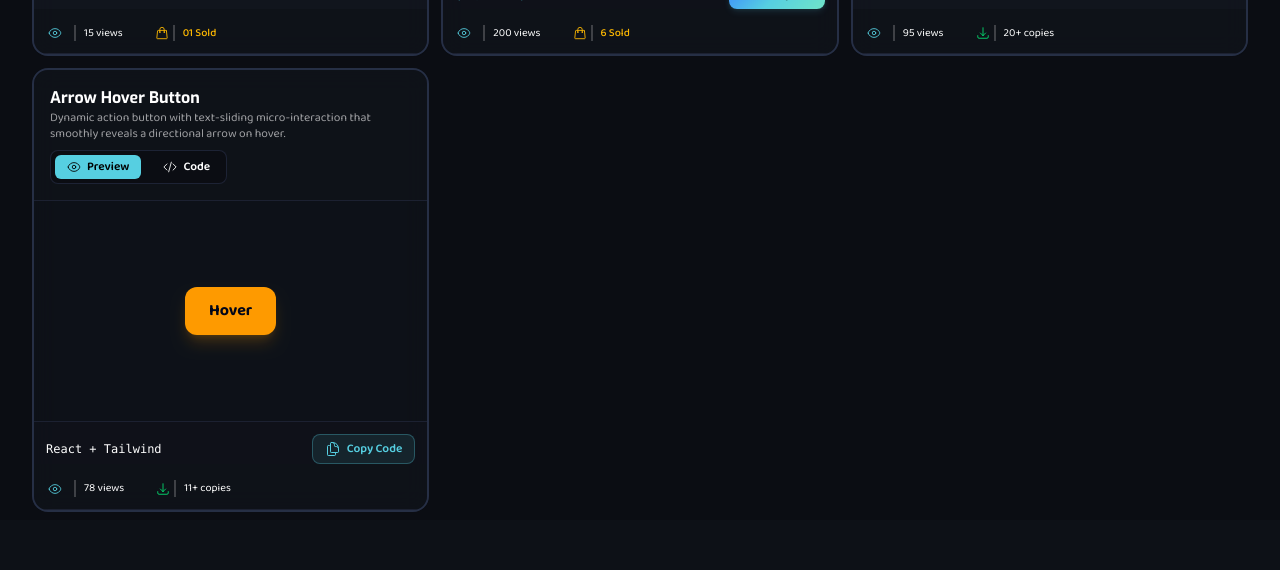
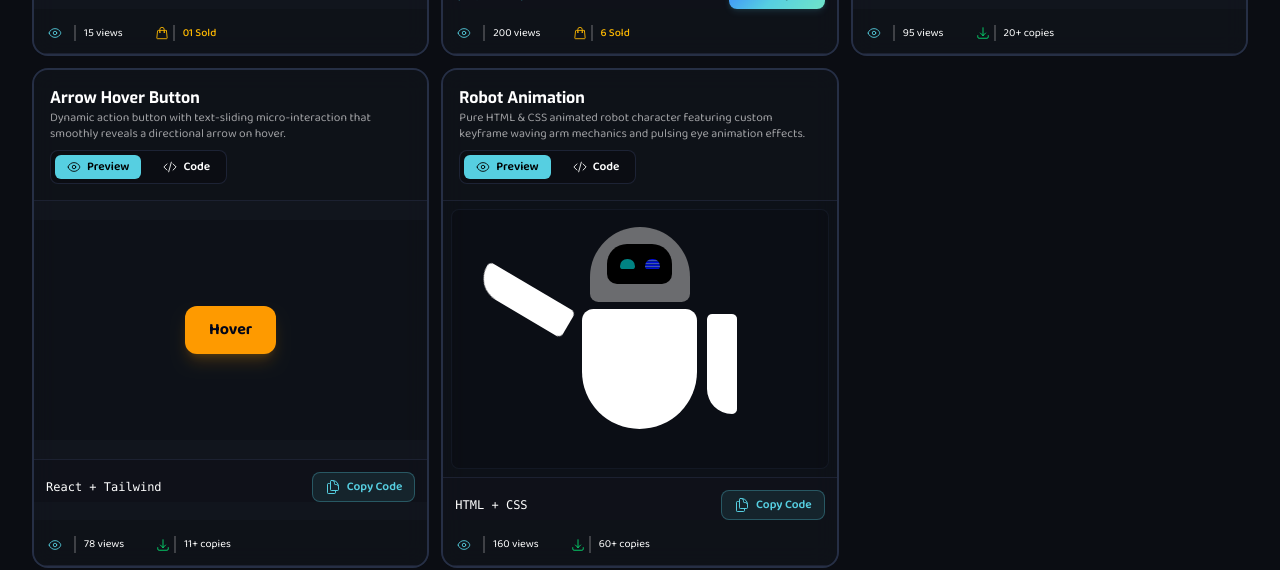
Before and after one commit to lakshan-beast/SyncXel, a React (Vite) app: page /components in a window 1280 px wide. Shown: the part 1757-2327 px from the top of the page. Before the commit the page ends 2277 px from the top, so only its background shows below. Built offline with nearby package versions, Linux system fonts and the light colour scheme; a web font is replaced by a local one.

Commit message:
feat: add Robot animation component with HTML and CSS implementation

```diff
--- a/src/components/library/GlassLoginForm.jsx
+++ b/src/components/library/GlassLoginForm.jsx
@@ -8,8 +8,6 @@ import {
   HiOutlineCheckCircle,
   HiOutlineExclamationCircle,
 } from "react-icons/hi";
-
-// import LoginImage from "../../assets/login-background.jpg";
 
 const GlassLoginForm = () => {
   const [isLogin, setIsLogin] = useState(true);
@@ -31,7 +29,7 @@ const GlassLoginForm = () => {
 
     if (isLogin) {
       // Mock Login Check (Demo Credentials)
-      if (username === "admin" && password === "1234") {
+      if (username === "Admin" && password === "1234") {
         setAuthStatus({
           success: true,
           title: `Welcome, ${username}! 🎉`,
@@ -69,12 +67,7 @@ const GlassLoginForm = () => {
   };
 
   return (
-    // <div
-    //   className="relative flex items-center justify-center min-h-130 w-full p-4 overflow-hidden rounded-2xl bg-slate-950 border border-slate-800"
-    //   style={{ backgroundImage: `url('../../assets/login-background.jpg')` }}>
-    <div
-      className="relative flex items-center justify-center min-h-full w-full p-2 overflow-hidden rounded-2xl bg-cover bg-center border border-slate-800"
-      style={{ backgroundImage: `url('../../assets/login-background.jpg')` }}>
+    <div className="relative flex items-center justify-center min-h-full w-full p-2 overflow-hidden rounded-2xl bg-cover bg-center border border-slate-800">
       {/* Background Glows */}
       <div className="absolute top-10 left-10 w-48 h-48 bg-cyan-500/20 rounded-full blur-[80px] pointer-events-none" />
       <div className="absolute bottom-10 right-10 w-48 h-48 bg-purple-500/15 rounded-full blur-[80px] pointer-events-none" />
--- /dev/null
+++ b/src/components/library/robot.html
@@ -0,0 +1,162 @@
+<!doctype html>
+<html lang="en">
+  <head>
+    <meta charset="UTF-8" />
+    <meta name="viewport" content="width=device-width, initial-scale=1.0" />
+    <title>Robot - SyncXel Web Solutions</title>
+    <style>
+      .face {
+        position: absolute;
+        top: 0;
+        left: 0;
+        right: 0;
+        bottom: 150px;
+        margin: auto;
+        height: 40px;
+        width: 65px;
+        background: black;
+        border-top-left-radius: 20px;
+        border-top-right-radius: 20px;
+        border-bottom-left-radius: 10px;
+        border-bottom-right-radius: 10px;
+      }
+      .head {
+        position: absolute;
+        top: 0;
+        left: 0;
+        right: 0;
+        z-index: -1;
+        bottom: 150px;
+        margin: auto;
+        height: 75px;
+        width: 100px;
+        background: white;
+        border-top-left-radius: 60px;
+        border-top-right-radius: 60px;
+        border-bottom-left-radius: 10px;
+        border-bottom-right-radius: 10px;
+      }
+      .body {
+        position: absolute;
+        top: 60px;
+        left: 0;
+        right: 0;
+        bottom: 0px;
+        margin: auto;
+        height: 120px;
+        width: 115px;
+        background: white;
+        border-top-left-radius: 20px;
+        border-top-right-radius: 20px;
+        border-bottom-left-radius: 100px;
+        border-bottom-right-radius: 100px;
+      }
+      .left {
+        position: absolute;
+        top: 0;
+        left: 0;
+        right: 230px;
+        bottom: 25px;
+        margin: auto;
+        height: 30px;
+        width: 100px;
+        background: white;
+        border-top-left-radius: 10px;
+        border-top-right-radius: 10px;
+        border-bottom-left-radius: 50px;
+        border-bottom-right-radius: 10px;
+        animation: hand 1s linear infinite;
+      }
+      .right {
+        position: absolute;
+        top: 50px;
+        left: 165px;
+        right: 0px;
+        bottom: 0px;
+        margin: auto;
+        height: 30px;
+        width: 100px;
+        background: white;
+        border-top-left-radius: 10px;
+        border-top-right-radius: 10px;
+        border-bottom-left-radius: 10px;
+        border-bottom-right-radius: 50px;
+        transform: rotateZ(90deg);
+      }
+      @keyframes hand {
+        0% {
+          transform: translateY(-40px) rotateZ(45deg);
+        }
+        50% {
+          transform: translateY(0px) rotateZ(-0deg);
+        }
+        100% {
+          transform: translateY(-40px) rotateZ(45deg);
+        }
+      }
+      .eye1 {
+        position: absolute;
+        top: 0;
+        left: 0;
+        right: 25px;
+        bottom: 150px;
+        margin: auto;
+        /* background: repeating-linear-gradient(blue 70%, #002966 80%, blue); */
+        animation: eye11 1.8s linear infinite;
+        height: 10px;
+        width: 15px;
+        border-top-left-radius: 50px;
+        border-top-right-radius: 50px;
+        border-bottom-left-radius: 20px;
+        border-bottom-right-radius: 20px;
+      }
+      .eye2 {
+        position: absolute;
+        top: 0;
+        left: 25px;
+        right: 0;
+        bottom: 150px;
+        margin: auto;
+        background: repeating-linear-gradient(
+          rgb(128, 128, 255) 70%,
+          #002966 80%,
+          blue
+        );
+        height: 10px;
+        width: 15px;
+        border-top-left-radius: 50px;
+        border-top-right-radius: 50px;
+        border-bottom-left-radius: 20px;
+        border-bottom-right-radius: 20px;
+      }
+      @keyframes eye11 {
+        0% {
+          background-color: aqua;
+        }
+        50% {
+          background-color: black;
+        }
+        700% {
+          background-color: rgb(0, 0, 0);
+        }
+        100% {
+          background-color: black;
+        }
+      }
+      .robot {
+        transform: skew(50px);
+      }
+    </style>
+  </head>
+  <body>
+    <div class="robot">
+      <div class="face"></div>
+      <div class="head"></div>
+      <div class="body"></div>
+      <div class="left"></div>
+      <div class="right"></div>
+      <div class="eye1"></div>
+      <div class="eye2"></div>
+    </div>
+  </body>
+</html>
--- a/src/data/componentsData.jsx
+++ b/src/data/componentsData.jsx
@@ -16,6 +16,8 @@ import rippleButtonCode from "../components/library/button-001.jsx?raw";
 
 import ArrowButton from "../components/library/button-002";
 import arrowButtonCode from "../components/library/button-002.jsx?raw";
+
+import RobotHtml from "../components/library/Robot.html?raw";
 
 const paidCode = (
   <div className="space-y-2 text-center flex flex-col items-center justify-center">
@@ -132,4 +134,22 @@ export const componentsData = [
     views: "78",
     downloads: "11+",
   },
+
+  {
+    id: "robot-animation",
+    title: "Robot Animation",
+    category: "Animation",
+    isPaid: false,
+    description:
+      "Pure HTML & CSS animated robot character featuring custom keyframe waving arm mechanics and pulsing eye animation effects.",
+    component: (
+      <div className="relative w-full h-65 rounded-lg overflow-hidden bg-syncxel-dark/50 border border-syncxel-border/30 flex items-center justify-center">
+        <div dangerouslySetInnerHTML={{ __html: RobotHtml }} />
+      </div>
+    ),
+    code: RobotHtml,
+    techStack: "HTML + CSS",
+    views: "160",
+    downloads: "60+",
+  },
 ];
```
